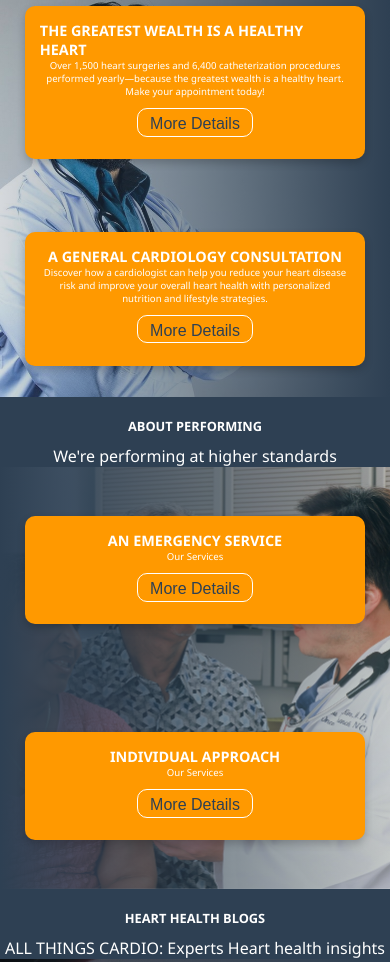
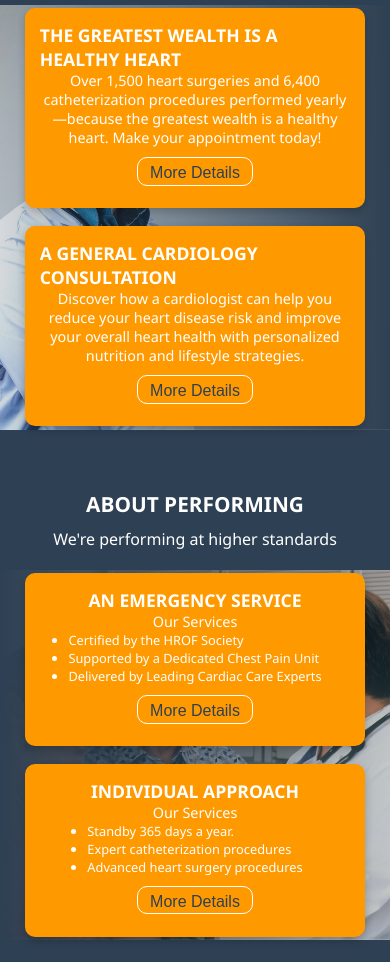
Before and after one commit to Jessy-code-maker/swiftNet, a plain HTML site: page index.html in a window 390 px wide. Shown: the part 765-1727 px from the top of the page. Drawn offline with Linux system fonts and the light colour scheme.

Commit message:
small screen Content Adjust

```diff
--- a/index.html
+++ b/index.html
@@ -33,7 +33,7 @@
     <main>
         <section class="hero">
             <h1>Welcome to SwiftNet</h1>
-            <h2 class="hide-on-small">Heart Care. Anytime. Anywhere.</h2>
+            <h2>Heart Care. Anytime. Anywhere.</h2>
             <p>Get expert heart support without the wait.<br> From virtual checkups to real-time health tracking, swiftnet makes staying heart-healthy simple and stress-free.</p>
             <div class="auth-buttons">
                 <button class="login-btn">Login</button>
@@ -67,7 +67,7 @@
         <article class="card" id="list-card">
             <h3>AN EMERGENCY SERVICE</h3>
             <p> Our Services</p>
-            <ul class="hide-on-small">
+            <ul class="reduce-on-small">
                 <li>Certified by the HROF Society</li>
                 <li>Supported by a Dedicated Chest Pain Unit</li>
                 <li>Delivered by Leading Cardiac Care Experts</li>
@@ -79,7 +79,7 @@
         <article class="card" id="list-card">
             <h3>INDIVIDUAL APPROACH</h3>
             <p>Our Services</p>
-            <ul class="hide-on-small">
+            <ul class="reduce-on-small">
                 <li>Standby 365 days a year.</li>
                 <li>Expert catheterization procedures</li>
                 <li>Advanced heart surgery procedures</li>
--- a/style.css
+++ b/style.css
@@ -183,7 +183,8 @@ body {
     width: 100%;
     justify-content: center;
     flex-wrap: wrap;
-    gap: 20px;
+    gap: 1.25rem;
+    margin: 1.25rem 0 3.75rem 0;
 }
 
 .card{
@@ -302,14 +303,17 @@ a:focus-visible {
     margin: 0.25rem;
     }
 
+    .hero h2{
+        font-size: 1rem;
+    }
+
   #about-section, #services-section, #blogs-section {
         background-size: cover;
         background-position: center;
-        height: 50vh;
    }
 
-   .card-text, .hide-on-small {
-        display: none;
+    .reduce-on-small {
+     font-size: 0.8rem;
     }
 
     .button-container {
@@ -329,7 +333,7 @@ a:focus-visible {
     }
 
     .container {
-        gap: 10px;
+        gap: 0.625rem;
         padding: 0 0.625rem;
     }
 
@@ -361,15 +365,15 @@ a:focus-visible {
     }
 
     section h2 {
-       font-size: 0.8em;
+       font-size: 1.3rem;
     }
 
     .card h3 {
-       font-size: 0.9em;
+       font-size: 1.1rem;
     }
 
     .card p {
-       font-size: 0.6em;
+       font-size: 0.9rem;
     }
 }
 
@@ -385,9 +389,4 @@ a:focus-visible {
     .card h3 {
        font-size: 1.17em;
     }
-
-    .hide-on-small {
-        display:flex ;
-        flex-direction: column;
-    }
 }
```
